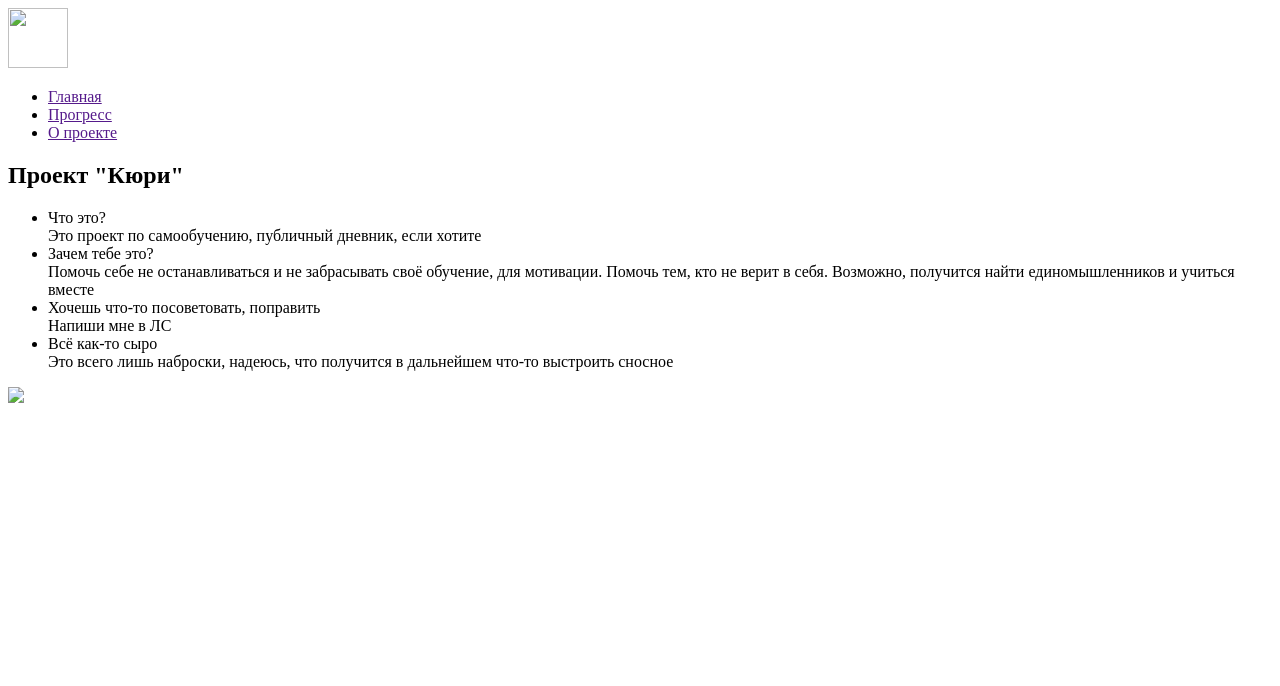
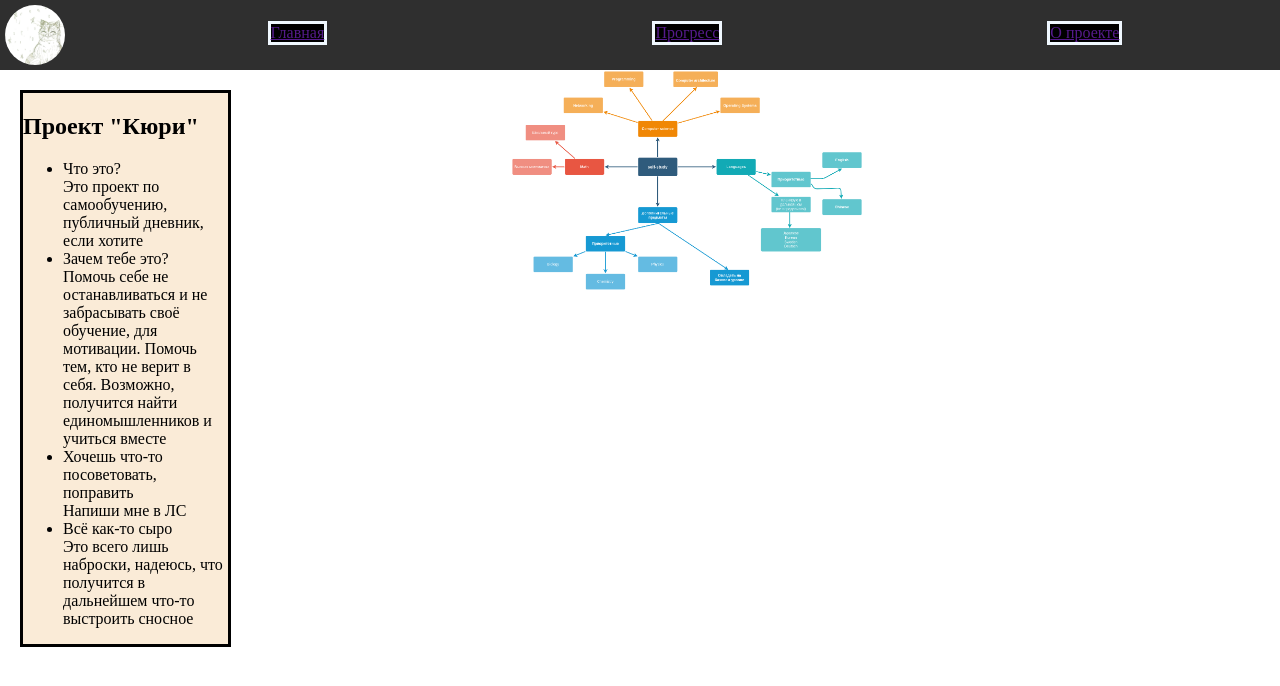
Before and after one commit to StorkFromNorth/project_curie, a plain HTML site: page index.html in a window 1280 px wide. Drawn offline with Linux system fonts and the light colour scheme; the site is published under a folder, as on GitHub Pages, so addresses that start at the root find nothing.

Commit message:
Update index.html

```diff
--- a/index.html
+++ b/index.html
@@ -5,12 +5,12 @@
     <meta name="description" content="Project Curie - selfstudying">
     <meta charset="UTF-8">
     <title>Project Curie</title>
-    <link href="/styles/style.css" rel="stylesheet">
+    <link href="styles/style.css" rel="stylesheet">
 </head>
 
 <body>
     <header>
-        <img src="/img/logo.jpg" class="logo" width="60" height="60">
+        <img src="img/logo.jpg" class="logo" width="60" height="60">
         <nav>
             <ul class="nav-list">
                 <li class="nav-item"><a href="">Главная</a></li>
@@ -35,7 +35,7 @@
         </ul>
     </section>
     <div class="plan-img">
-        <img src="/img/ways.drawio.png" width="350px">
+        <img src="img/ways.drawio.png" width="350px">
 
     </div>
     </div>
```
